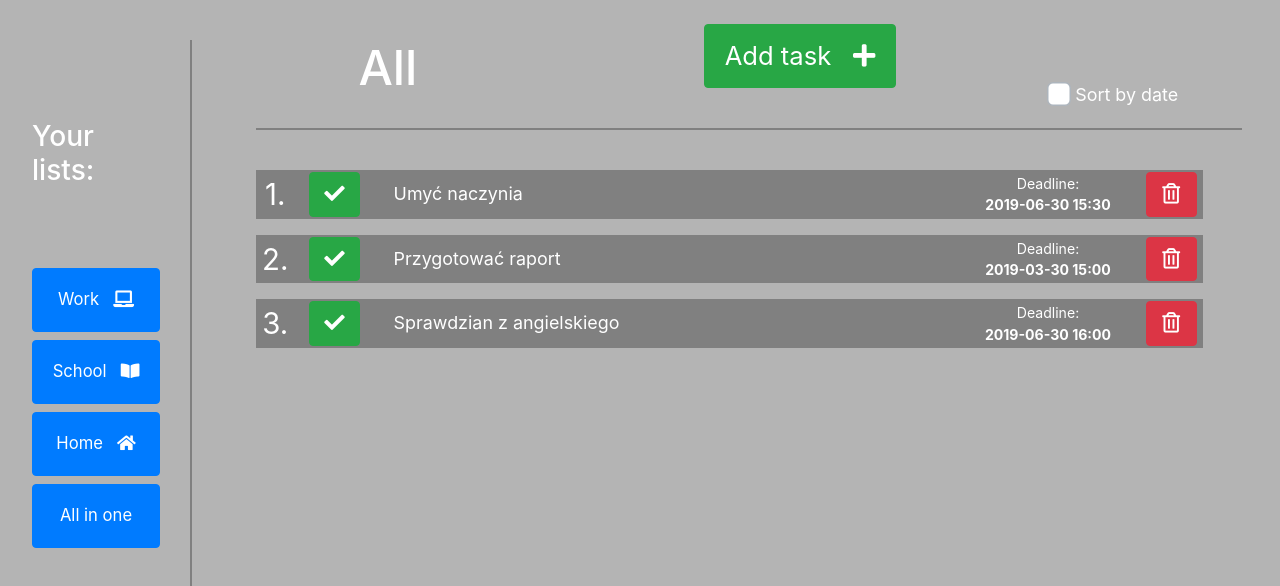
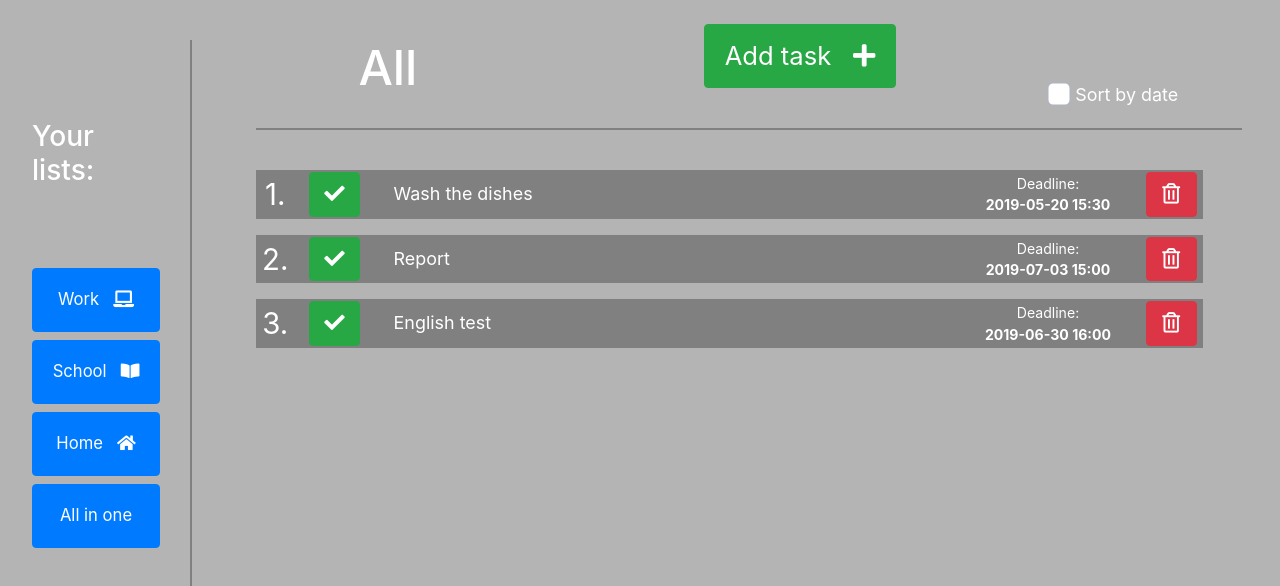
Before and after one commit to pazikbartek/ToDoApp, a React (Create React App) app: page / in a window 1280 px wide. Shown: the top 586 px of the page. Built offline with nearby package versions, Linux system fonts and the light colour scheme.

Commit message:
sort by date v2

```diff
--- a/src/TaskList.js
+++ b/src/TaskList.js
@@ -8,30 +8,33 @@ class TaskList extends Component{
         tasks: [
             {
                 Id:0,
-                name:"Umyć naczynia",
+                name:"Wash the dishes",
                 category: "Home",
-                date: "2019-06-30",
+                date: "2019-05-20",
                 time:"15:30",
                 removed: false,
-                done: false
+                done: false,
+                animationNumber:0,
             },
             {
                 Id:1,
-                name:"Przygotować raport",
+                name:"Report",
                 category: "Work",
-                date: "2019-03-30",
+                date: "2019-07-03",
                 time:"15:00",
                 removed: false,
-                done: false
+                done: false,
+                animationNumber:0,
             },
             {
                 Id:2,
-                name:"Sprawdzian z angielskiego",
+                name:"English test",
                 category: "School",
                 date: "2019-06-30",
                 time:"16:00",
                 removed: false,
-                done: false
+                done: false,
+                animationNumber:0,
             },
         ],
 
@@ -50,7 +53,8 @@ class TaskList extends Component{
             time:"",
             category:"Work",
             done: false,
-            removed: false
+            removed: false,
+            animationNumber:0,
         }
     }
 
@@ -94,8 +98,18 @@ class TaskList extends Component{
             newTask2.Id = this.state.taskNumber;
             const changedTasks = [...this.state.tasks]
             changedTasks.push(newTask2);
+
+            if(this.state.sorted){
+                changedTasks.sort(function(a,b){
+                    return new Date(a.date + " " +a.time) - new Date(b.date + " " + b.time);
+                  });
+
+            }else{
+                changedTasks.sort(function(a,b){
+                    return a.Id - b.Id
+                  });
+            }
             this.setState({
-                sorted: false,
                 tasks: changedTasks,
                 taskNumber: this.state.taskNumber + 1,
                 editorOn: false
@@ -141,6 +155,7 @@ class TaskList extends Component{
         const changedTasks = [...this.state.tasks]
         const taskToDone = changedTasks.findIndex(checkAdult)
         changedTasks[taskToDone].done = true;
+        changedTasks[taskToDone].animationNumber++;
         this.setState({
             tasks:changedTasks
         })
@@ -152,7 +167,6 @@ class TaskList extends Component{
             tasks.sort(function(a,b){
                 return new Date(a.date + " " +a.time) - new Date(b.date + " " + b.time);
               });
-            console.log(tasks)
             this.setState({
                 tasks: tasks,
                 sorted:true,
@@ -181,7 +195,9 @@ class TaskList extends Component{
                      id={task.Id}
                      index={index}
                      name={task.name}
-                     style={ task.removed ? [{animation: "visibility 0.5s"}, true] : (task.done ? [{animation: "done 0.3s forwards"}, true, {textDecoration: "line-through"}] : [null])}
+                     style={task.animationNumber<=1 ? (task.removed ? [{animation: "visibility 0.5s"}, true] : (task.done ? [{animation: "done 0.3s forwards"}, true, {textDecoration: "line-through"}] : [null]))
+                     : (task.removed ? [{animation: "visibility 0.5s"}, true] : [{opacity: 0.7}, true, {textDecoration: "line-through"}])}
+
                      handleTaskRemove={this.handleTaskRemove}
                      handleTaskDone={this.handleTaskDone}
                      handleTaskEdit={this.handleTaskEdit}
@@ -198,7 +214,8 @@ class TaskList extends Component{
                             index={nr}
                             key={index}
                             name={task.name}
-                            style={ task.removed ? [{animation: "visibility 0.5s"}, true] : (task.done ? [{animation: "done 0.3s forwards"}, true, {textDecoration: "line-through"}] : [null])}
+                            style={task.animationNumber<=1 ? (task.removed ? [{animation: "visibility 0.5s"}, true] : (task.done ? [{animation: "done 0.3s forwards"}, true, {textDecoration: "line-through"}] : [null]))
+                            : (task.removed ? [{animation: "visibility 0.5s"}, true] : [{opacity: 0.7}, true, {textDecoration: "line-through"}])}
                             handleTaskRemove={this.handleTaskRemove}
                             handleTaskDone={this.handleTaskDone}
                             date={`${task.date} ${task.time}`}/>)
--- a/src/edit.js
+++ b/src/edit.js
@@ -7,7 +7,7 @@ class Edit extends Component{
                 <button type="button" onClick={this.props.exit} className="btn btn-danger b"><i className="fas fa-times"></i></button>
                 <div className="form">
 
-                    <label htmlFor="task">Task name:</label> {this.props.maxLength ? <span className="warning"><b> Maksymalna liczba znaków to 55!</b></span> : null}
+                    <label htmlFor="task">Task name:</label> {this.props.maxLength ? <span className="warning"><b> Maximum length is 55 characters!</b></span> : null}
                     <input maxLength={55} className="form-control" onChange={this.props.handleTaskName} value={this.props.valueName}  type="text" placeholder="Write your task..." id="task"/>
 
                     Deadline: <br />
--- a/src/style.css
+++ b/src/style.css
@@ -188,7 +188,6 @@ input[type="time"]{
   color:red;
   margin: 0 0 0 0.2vw;
   font-size: 1vw;
-  /* animation: show 2s forwards; */
 }
 
 @keyframes visibility{
```
